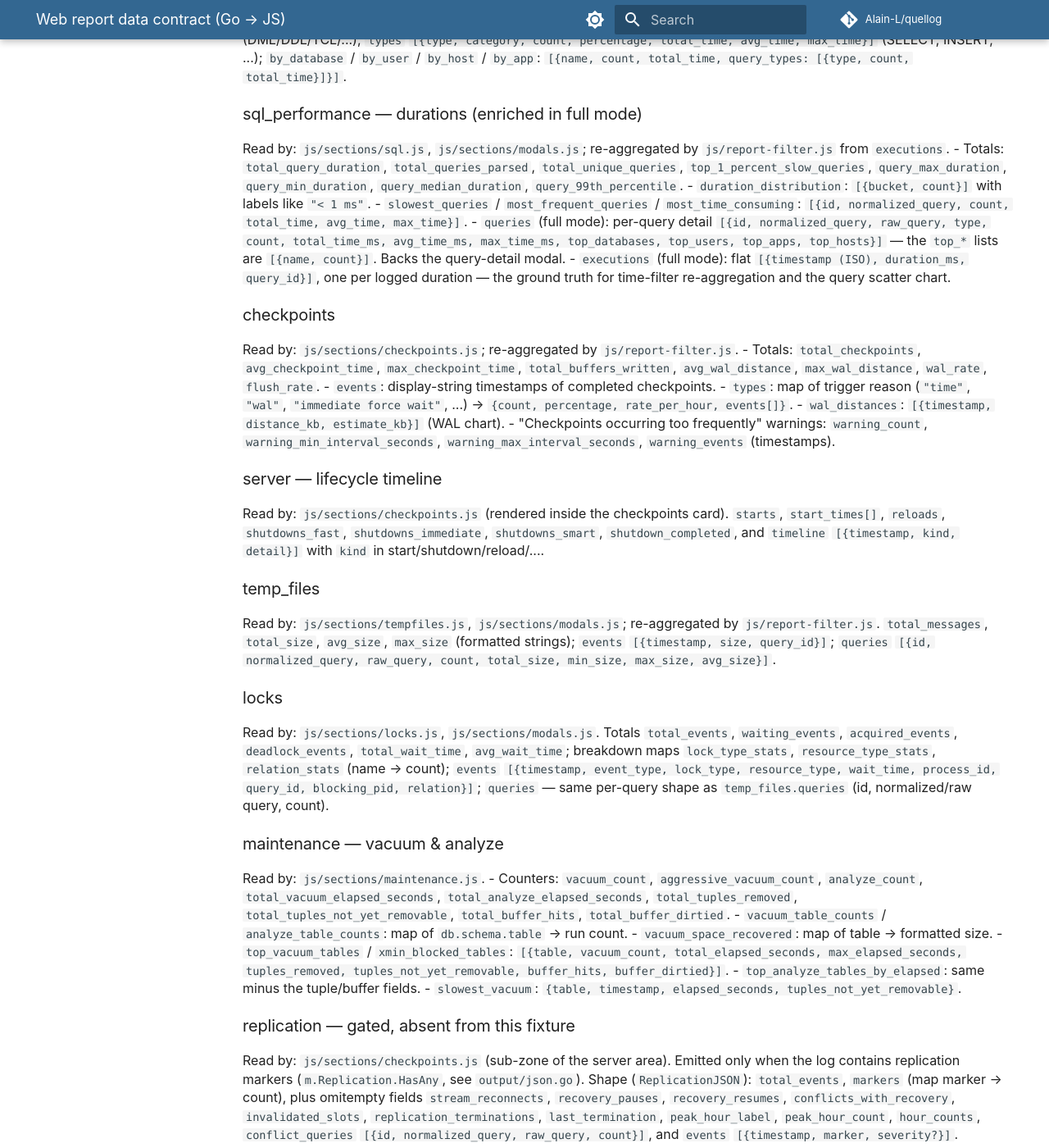
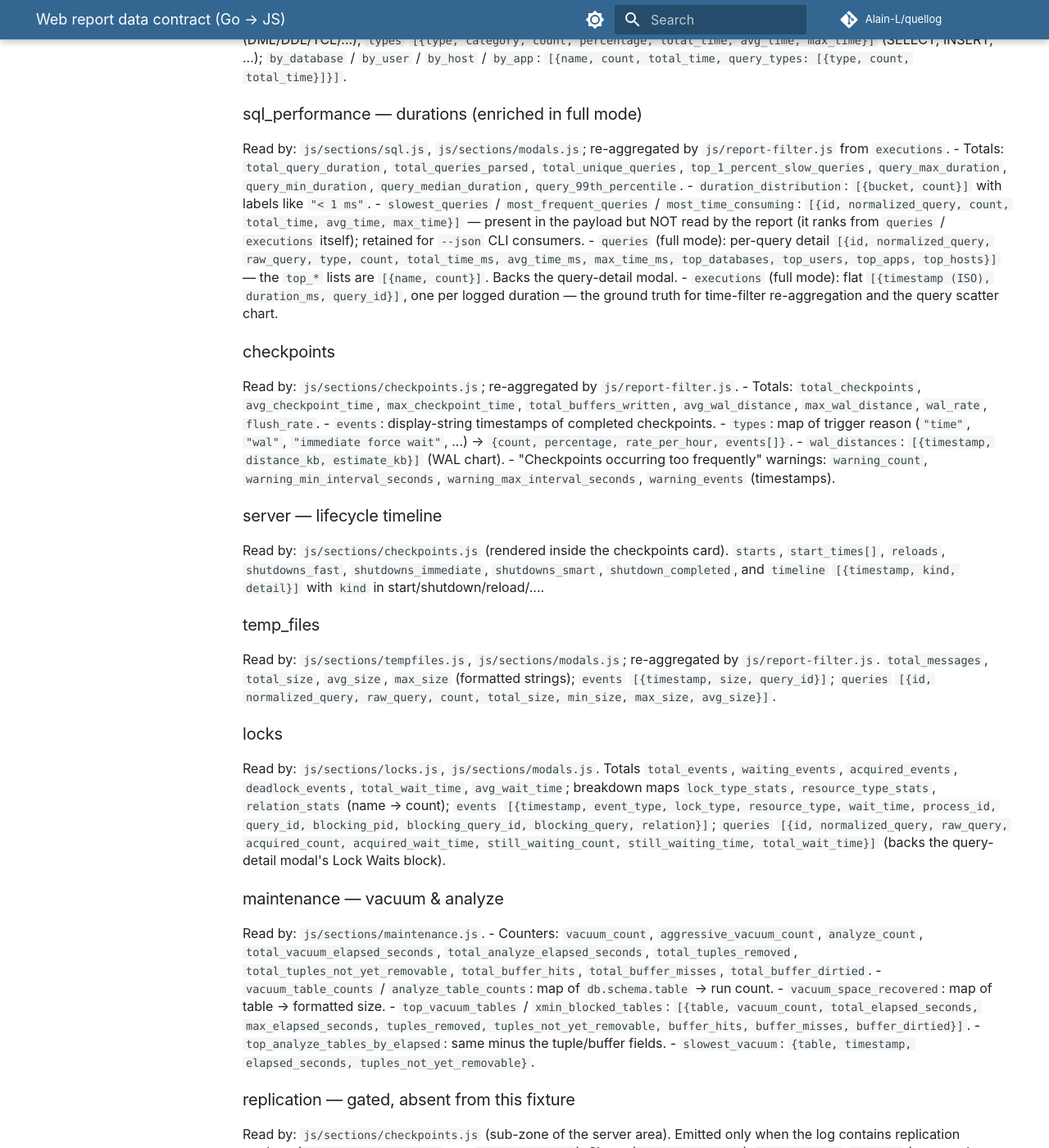
Before and after one commit to Alain-L/quellog, an MkDocs documentation site: the page built from docs/web-data-contract.md, in a window 1280 px wide and 1400 px high, scrolled down 1743 px. Shown: the whole window at 82% size. Built offline with MkDocs 1.6.1 and Material for MkDocs 9.7.7, drawn with Linux system fonts in a browser that asks for light colours; comment, search, counter and statistics services are not loaded.

Commit message:
docs(web): refresh the data contract's verified-stale entries
Corrects the parts checked against the current payload and JS reads:
- maintenance: add total_buffer_misses / buffer_misses (were omitted)
- sql_performance: slowest_queries / most_frequent_queries / most_time_consuming
  are present but NOT read by the report (it ranks from queries/executions);
  noted as retained for --json consumers
- locks: fix the events shape (blocking_query_id/blocking_query) and the
  per-query shape (acquired_*/still_waiting_* fields, not temp_files' shape)

```diff
--- a/docs/web-data-contract.md
+++ b/docs/web-data-contract.md
@@ -93,7 +93,9 @@ Read by: `js/sections/sql.js`, `js/sections/modals.js`; re-aggregated by
   `query_min_duration`, `query_median_duration`, `query_99th_percentile`.
 - `duration_distribution`: `[{bucket, count}]` with labels like `"< 1 ms"`.
 - `slowest_queries` / `most_frequent_queries` / `most_time_consuming`:
-  `[{id, normalized_query, count, total_time, avg_time, max_time}]`.
+  `[{id, normalized_query, count, total_time, avg_time, max_time}]` — present in
+  the payload but NOT read by the report (it ranks from `queries` / `executions`
+  itself); retained for `--json` CLI consumers.
 - `queries` (full mode): per-query detail `[{id, normalized_query, raw_query,
   type, count, total_time_ms, avg_time_ms, max_time_ms, top_databases,
   top_users, top_apps, top_hosts}]` — the `top_*` lists are `[{name, count}]`.
@@ -134,21 +136,23 @@ Totals `total_events`, `waiting_events`, `acquired_events`, `deadlock_events`,
 `total_wait_time`, `avg_wait_time`; breakdown maps `lock_type_stats`,
 `resource_type_stats`, `relation_stats` (name → count); `events`
 `[{timestamp, event_type, lock_type, resource_type, wait_time, process_id,
-query_id, blocking_pid, relation}]`; `queries` — same per-query shape as
-`temp_files.queries` (id, normalized/raw query, count).
+query_id, blocking_pid, blocking_query_id, blocking_query, relation}]`;
+`queries` `[{id, normalized_query, raw_query, acquired_count,
+acquired_wait_time, still_waiting_count, still_waiting_time, total_wait_time}]`
+(backs the query-detail modal's Lock Waits block).
 
 ### maintenance — vacuum & analyze
 Read by: `js/sections/maintenance.js`.
 - Counters: `vacuum_count`, `aggressive_vacuum_count`, `analyze_count`,
   `total_vacuum_elapsed_seconds`, `total_analyze_elapsed_seconds`,
   `total_tuples_removed`, `total_tuples_not_yet_removable`,
-  `total_buffer_hits`, `total_buffer_dirtied`.
+  `total_buffer_hits`, `total_buffer_misses`, `total_buffer_dirtied`.
 - `vacuum_table_counts` / `analyze_table_counts`: map of
   `db.schema.table` → run count.
 - `vacuum_space_recovered`: map of table → formatted size.
 - `top_vacuum_tables` / `xmin_blocked_tables`: `[{table, vacuum_count,
   total_elapsed_seconds, max_elapsed_seconds, tuples_removed,
-  tuples_not_yet_removable, buffer_hits, buffer_dirtied}]`.
+  tuples_not_yet_removable, buffer_hits, buffer_misses, buffer_dirtied}]`.
 - `top_analyze_tables_by_elapsed`: same minus the tuple/buffer fields.
 - `slowest_vacuum`: `{table, timestamp, elapsed_seconds,
   tuples_not_yet_removable}`.
```
